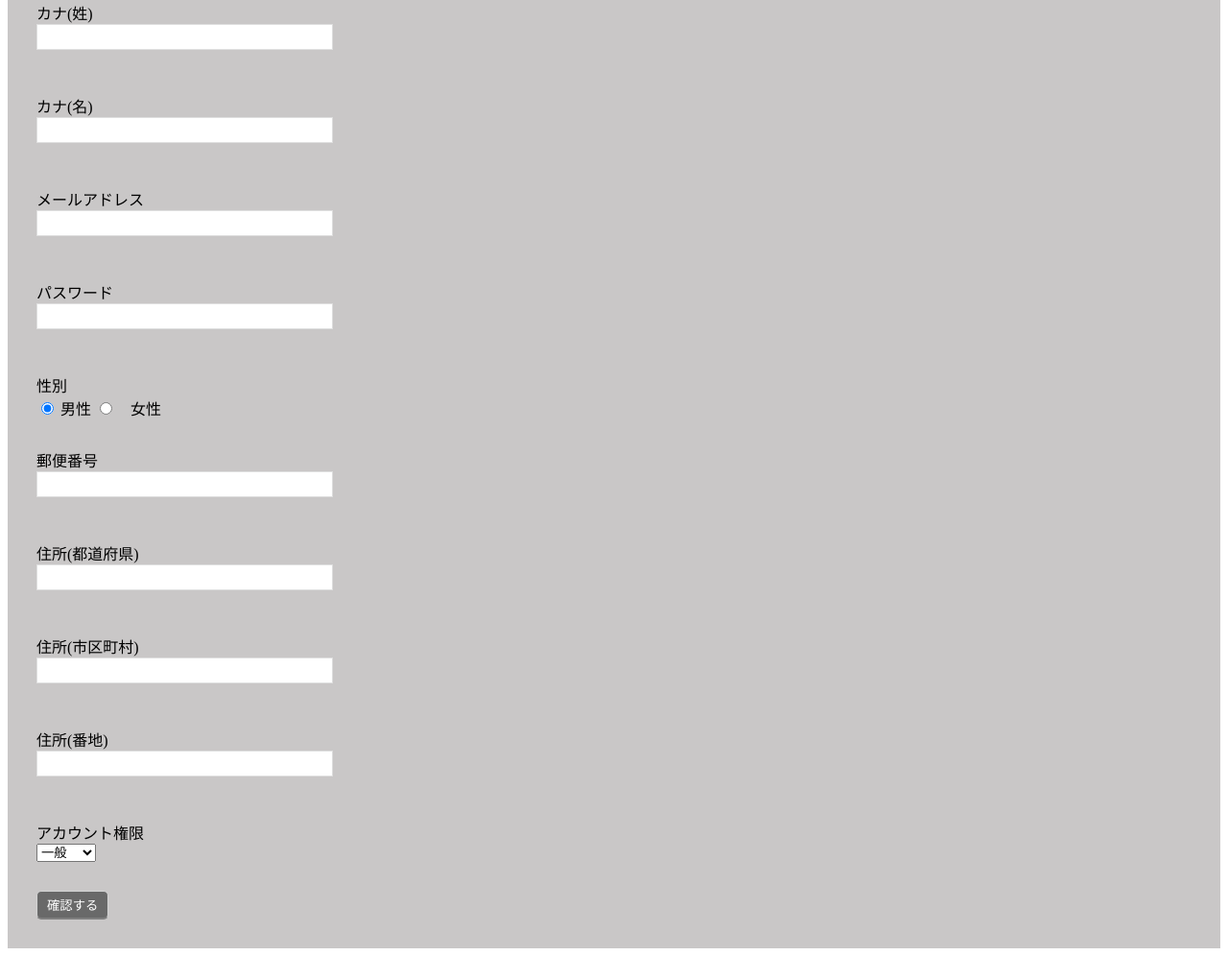
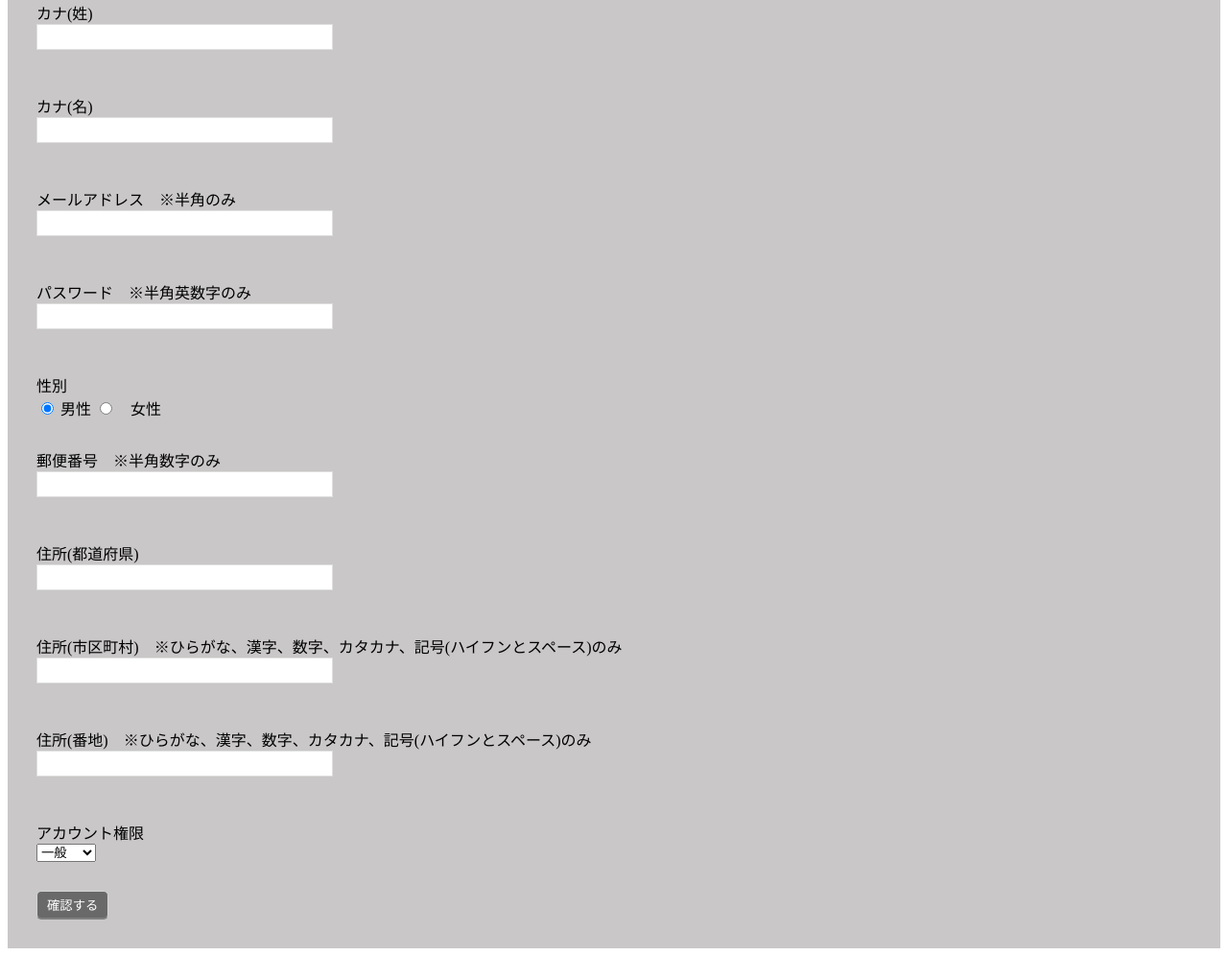
Before and after one commit to miyoshu/test, a PHP site: page /regist.php in a window 1280 px wide. Shown: the part 376-1372 px from the top of the page at 96% size. Run offline with PHP 8.4, Linux system fonts and the light colour scheme.

Commit message:
version5

```diff
--- a/account/complete.php
+++ b/account/complete.php
@@ -27,7 +27,8 @@ try{
 
     $pdo ->exec("insert into account(family_name,last_name,family_name_kana,last_name_kana,mail,password,gender,postal_code,prefecture,address_01,address_02,authority)
     values('".$_POST['family_name']."','".$_POST['last_name']."','".$_POST['family_name_kana']."','".$_POST['last_name_kana']."','".$_POST['mail']."','".$_POST['password']."','".$_POST['gender']."','".$_POST['postal_code']."','".$_POST['prefecture']."','".$_POST['address_01']."','".$_POST['address_02']."','".$_POST['authority']."');");
-$result = "登録完了しました。";}catch(PDOException $e){
+    $result = "登録完了しました。";
+}catch(PDOException $e){
     $result = '<FONT COLOR="RED">エラーが発生したためアカウント登録できません。</FONT>';
 }
 
--- a/account/confirm.php
+++ b/account/confirm.php
@@ -3,7 +3,7 @@
     <head>
         <meta charset="UTF-8">
         <title>アカウント登録確認画面</title>
-        <link rel="stylesheet" type="text/css" href="style.css">
+        <link rel="stylesheet" type="text/css" href="style4.css">
 </head>
 
 <body>
@@ -31,7 +31,7 @@
         </p>
         <p>パスワード
             <br>
-            <?php $password="password";echo password_hash($password,PASSWORD_DEFAULT); ?>
+            <?php $password="password";echo password_hash($password,PASSWORD_DEFAULT); ?><label>　※ハッシュ化</label>
         </p>
         <p>性別
             <br>
--- a/account/regist.php
+++ b/account/regist.php
@@ -110,13 +110,13 @@
                         <p id="validate_msg3" style="color: red;"></p>
                     </div>
                     <div>
-                        <label>メールアドレス</label>
+                        <label>メールアドレス　※半角のみ</label>
                         <br>
                         <input type="email" class="text" maxlength="100" size="35" name="mail">
                         <p id="validate_msg4" style="color: red;"></p>
                     </div>
                     <div>
-                        <label>パスワード</label>
+                        <label>パスワード　※半角英数字のみ</label>
                         <br>
                         <input type="text" class="text" input pattern="^[a-zA-Z0-9]+$" size="35" name="password">
                         <p id="validate_msg5" style="color: red;"></p>
@@ -129,7 +129,7 @@
                         </select>
                     </div>
                     <div>
-                        <label>郵便番号</label>
+                        <label>郵便番号　※半角数字のみ</label>
                         <br>
                         <input type="text" class="text" input pattern="^[0-9]+$" size="35" name="postal_code">
                         <p id="validate_msg6" style="color: red;"></p>
@@ -141,13 +141,13 @@
                         <p id="validate_msg7" style="color: red;"></p>
                     </div>
                     <div>
-                        <label>住所(市区町村)</label>
+                        <label>住所(市区町村)　※ひらがな、漢字、数字、カタカナ、記号(ハイフンとスペース)のみ</label>
                         <br>
                         <input type="text" class="text" input pattern="^[\u30a0-\u30ff\u3040-\u309f\u3005-\u3006\u30e0-\u9fcf\0-9\u220D\u0020]*$" size="35" name="address_01">
                         <p id="validate_msg8" style="color: red;"></p>
                     </div>
                     <div>
-                        <label>住所(番地)</label>
+                        <label>住所(番地)　※ひらがな、漢字、数字、カタカナ、記号(ハイフンとスペース)のみ</label>
                         <br>
                         <input type="text" class="text" input pattern="^[\u30a0-\u30ff\u3040-\u309f\u3005-\u3006\u30e0-\u9fcf\0-9\u220D\u0020]*$" size="35" name="address_02">
                         <p id="validate_msg9" style="color: red;"></p>
--- a/account/style.3.css
+++ /dev/null
@@ -1,4 +0,0 @@
-.body{
-    text-align:center;
-    margin:auto;
-}
```
Also changed, not shown: account/style4.css (added, +24 -0 lines).
